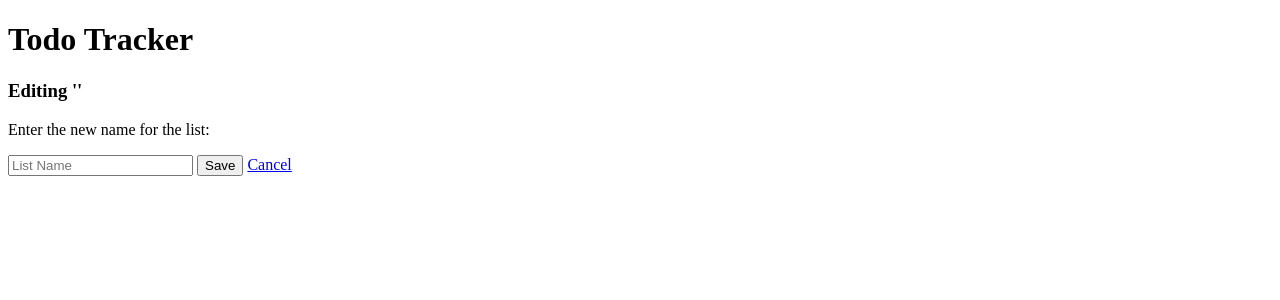
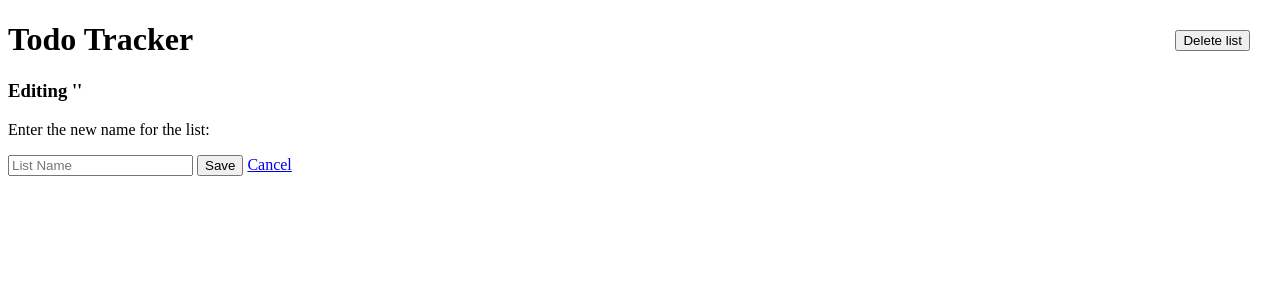
Before and after one commit to swiraol/todos_from_scratch_2, a Flask app: template templates/edit_list.html in a window 1280 px wide. Shown: the top 300 px of the page. Run offline with Flask 3, Linux system fonts and the light colour scheme; the template is opened without the code that fills it, so the values that code supplies are empty; some libraries are stand-ins or nearby versions.

Commit message:
Completed Slice 5: The Destroyer (CRUD Complete)

```diff
--- a/app.py
+++ b/app.py
@@ -103,5 +103,17 @@ def update_list(list_id):
 
     return redirect(url_for('show_list', list_id=list_id))
 
+@app.route("/lists/<int:list_id>/delete", methods=["POST"])
+def delete_list(list_id):
+    g.storage.delete_list(list_id)
+    flash("The list has been deleted", "success")
+    return redirect(url_for('all_lists'))
+
+@app.route("/lists/<int:list_id>/todos/<int:todo_id>/delete", methods=["POST"])
+def delete_todo(list_id, todo_id):
+    g.storage.delete_todo(list_id, todo_id)
+    flash("The todo has been deleted", "success")
+    return redirect(url_for('show_list', list_id=list_id))
+
 if __name__ == "__main__":
     app.run(debug=True, port=5003)
--- a/schema.sql
+++ b/schema.sql
@@ -7,5 +7,5 @@ CREATE TABLE todos (
   id SERIAL PRIMARY KEY,
   title text NOT NULL,
   completed BOOLEAN NOT NULL DEFAULT False,
-  list_id int NOT NULL REFERENCES lists (id)
+  list_id int NOT NULL REFERENCES lists (id) ON DELETE CASCADE
 );
--- a/static/css/style.css
+++ b/static/css/style.css
@@ -48,3 +48,9 @@
   color: #888;
   opacity: 0.6;
 }
+
+.delete-list {
+  position: absolute;
+  top: 30px;
+  right: 30px;
+}
--- a/templates/edit_list.html
+++ b/templates/edit_list.html
@@ -8,4 +8,5 @@
     <input type="submit" value="Save">
     <a href="{{ url_for('show_list', list_id=lst.id) }}">Cancel</a>
   </form>
+  <form class="delete-list" action="{{ url_for('delete_list', list_id=lst.id) }}" method="post"><input type="submit" value="Delete list"></form>
 {% endblock %}
--- a/templates/list.html
+++ b/templates/list.html
@@ -15,6 +15,9 @@
         <form action="{{ url_for('update_todo', list_id=lst['id'], todo_id=todo['id']) }}" method="post">
           <button class="{{ 'completed' if todo.completed else '' }}" type="submit" name="completed" value="{{ not todo.completed }}">Mark as complete</button>
         </form>
+        <form action="{{ url_for('delete_todo', list_id=lst.id, todo_id=todo.id) }}" method="post">
+          <input type="submit" value="Delete Todo">
+        </form>
       {% endfor %}
     </ul>
   </div>
--- a/todos/database_persistence.py
+++ b/todos/database_persistence.py
@@ -88,3 +88,17 @@ class DatabasePersistence:
         with self._database_connect() as conn:
             with conn.cursor() as cursor:
                 cursor.execute(query, (new_title, list_id,))
+
+    def delete_list(self, list_id):
+        query = "DELETE FROM lists WHERE id = %s"
+
+        with self._database_connect() as conn:
+            with conn.cursor() as cursor:
+                cursor.execute(query, (list_id,))
+
+    def delete_todo(self, list_id, todo_id):
+        query = "DELETE FROM todos WHERE id = %s and list_id = %s"
+
+        with self._database_connect() as conn:
+            with conn.cursor() as cursor:
+                cursor.execute(query, (todo_id, list_id))
```
